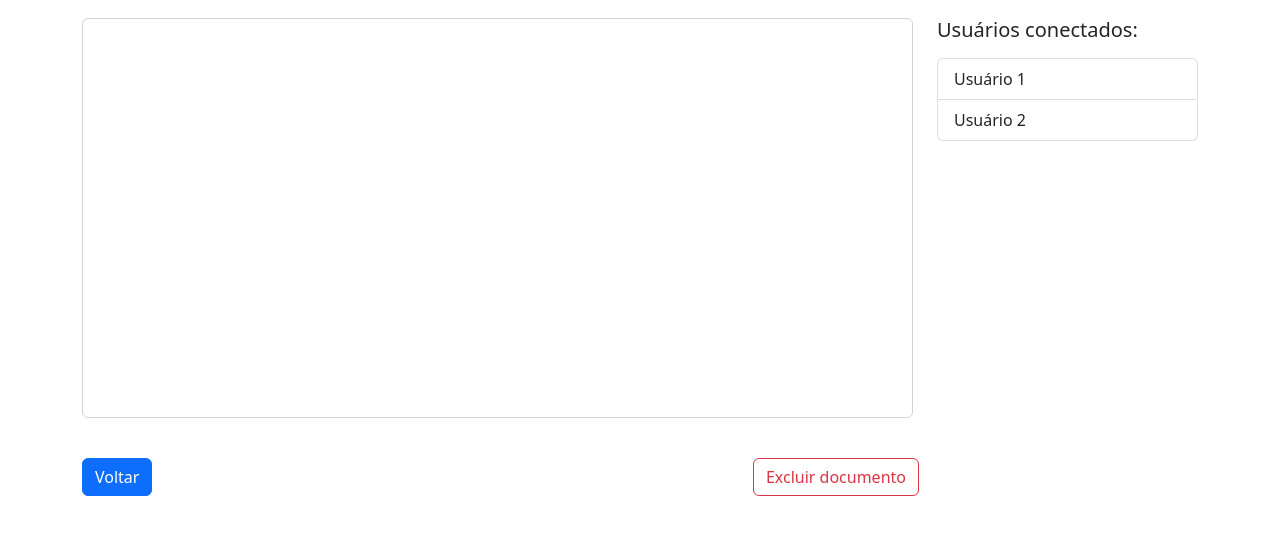
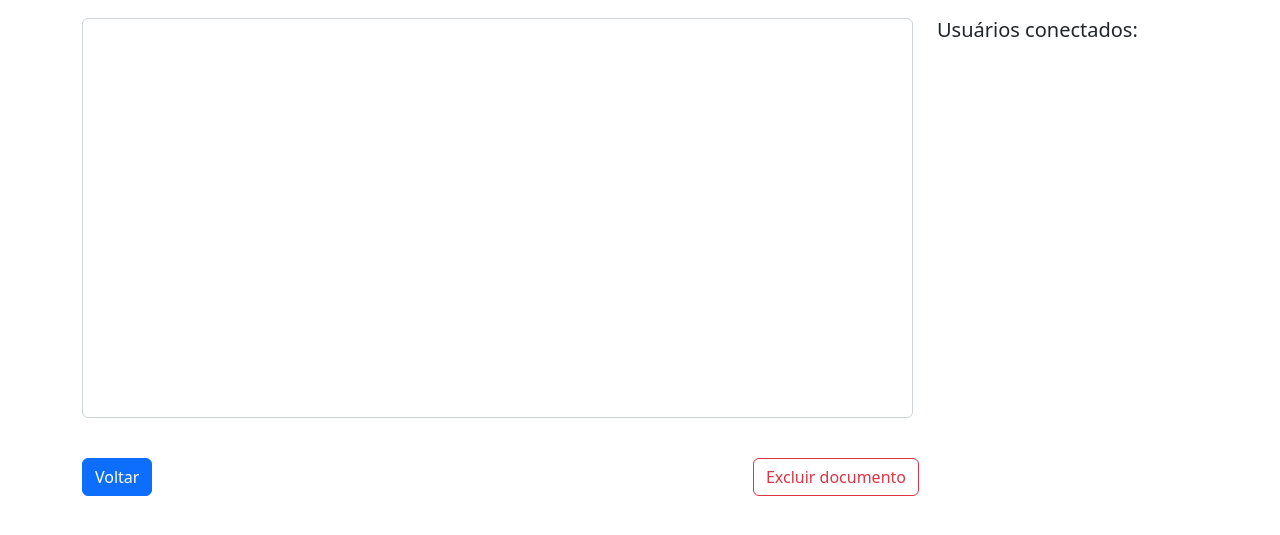
Before and after one commit to eduardoborges55/api-docs-socket-node, a website with bundled scripts: page public/documento/index.html in a window 1280 px wide. Shown: the part 89-624 px from the top of the page. Built offline with nearby package versions, Linux system fonts and the light colour scheme.

Commit message:
feat: remove li to add dynamic

```diff
--- a/public/documento/index.html
+++ b/public/documento/index.html
@@ -27,8 +27,6 @@
         <h2 class="fs-5 fw-normal mb-3">Usuários conectados:</h2>
 
         <ul class="list-group" id="usuarios-conectados">
-          <li class="list-group-item">Usuário 1</li>
-          <li class="list-group-item">Usuário 2</li>
         </ul>
       </div>
     </div>
```
